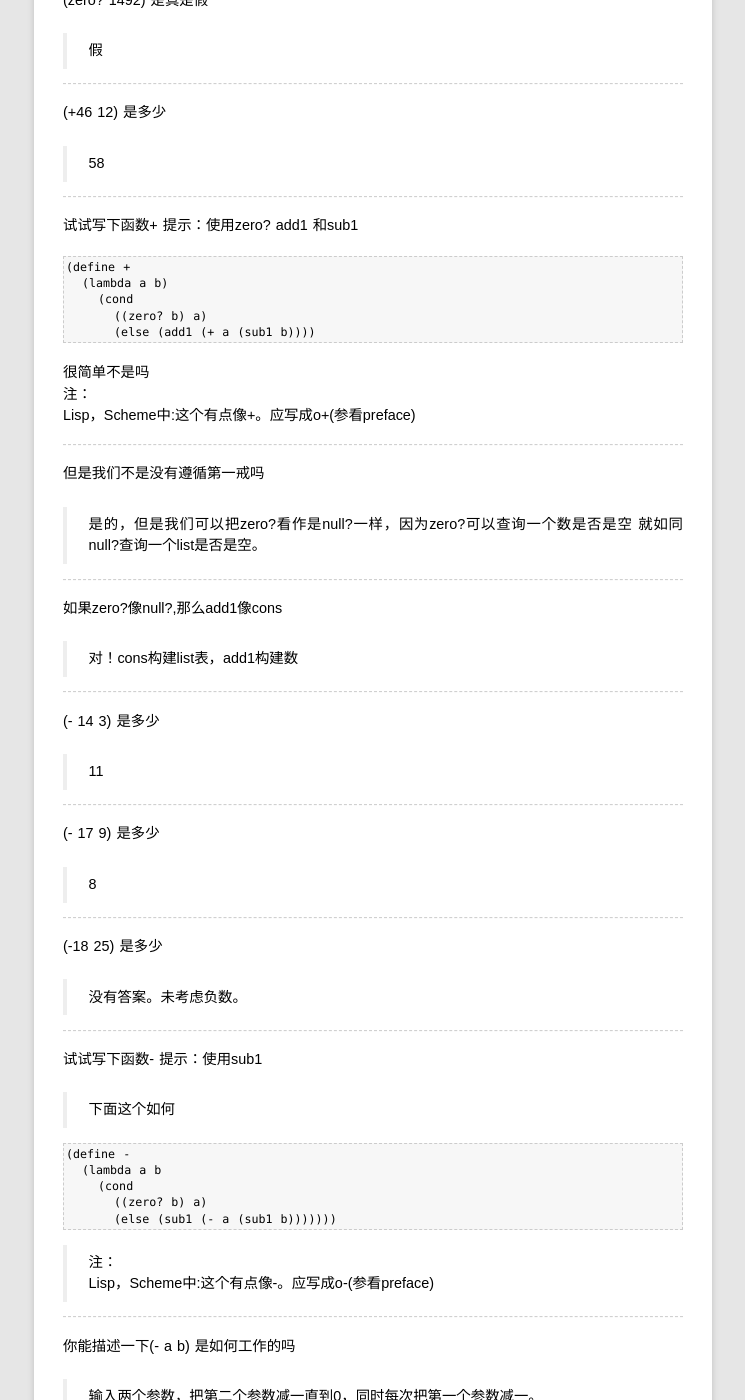
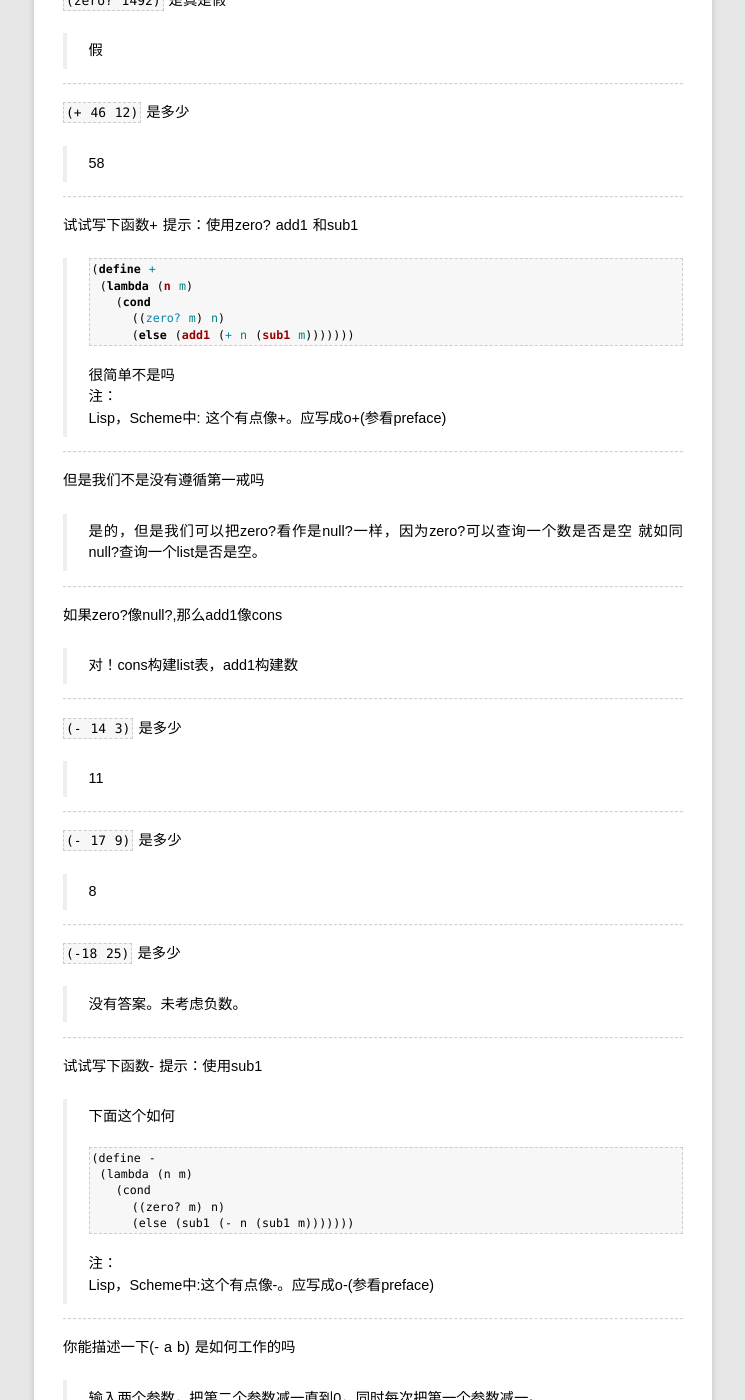
Before and after one commit to rhuichao/uternet.github.io, a Jekyll site: the page built from TLS/04.md, in a window 1280 px wide and 1400 px high, scrolled down 1546 px. Shown: the whole window, without its empty margins (267-1012 px from the left). Built offline with Jekyll 4.4.1, drawn with Linux system fonts in a browser that asks for light colours; some web fonts are replaced; Markdown is read by kramdown in place of the engine named in the settings; some of the changed text lies outside the part shown.

Commit message:
new document posted

````diff
--- a/TLS/04.md
+++ b/TLS/04.md
@@ -44,30 +44,30 @@ title: 数字游戏
 
 --------------
 
-(add1 67) 是多少
+`(add1 67)` 是多少
 
 >68。同上
 
 --------------
 
 
-(sub1 n) 是多少，其中n是5
+`(sub1 n)` 是多少，其中n是5
 
 >4
 >注：
 >Lisp中：1-
 >Scmeme中：
-
-```
-(define sub1
-  (lambda (n)
-    (- n 1)))
-```
+>
+>```
+>(define sub1
+>  (lambda (n)
+>    (- n 1)))
+>```
 
 --------------
 
 
-(sub1 0) 是多少
+`(sub1 0)` 是多少
 
 >没有答案
 >注：
@@ -76,7 +76,7 @@ title: 数字游戏
 --------------
 
 
-(zero? 0) 是真还是假
+`(zero? 0)` 是真还是假
 
 >真
 >注：
@@ -84,13 +84,13 @@ title: 数字游戏
 
 --------------
 
-(zero? 1492) 是真是假
+`(zero? 1492)` 是真是假
 
 >假
 
 --------------
 
-(+46 12) 是多少
+`(+ 46 12)` 是多少
 
 >58
 
@@ -99,17 +99,17 @@ title: 数字游戏
 试试写下函数+
 提示：使用zero? add1 和sub1
 
-```
-(define +
-  (lambda a b)
-    (cond
-      ((zero? b) a)
-      (else (add1 (+ a (sub1 b))))
-```
-
-很简单不是吗
-注：
-Lisp，Scheme中:这个有点像+。应写成o+(参看preface)
+>```scheme
+>(define +
+>  (lambda (n m)
+>    (cond
+>      ((zero? m) n)
+>      (else (add1 (+ n (sub1 m)))))))
+>```
+>
+>很简单不是吗
+>注：
+>Lisp，Scheme中: 这个有点像+。应写成o+(参看preface)
 
 --------------
 
@@ -125,19 +125,19 @@ Lisp，Scheme中:这个有点像+。应写成o+(参看preface)
 
 --------------
 
-(- 14 3) 是多少
+`(- 14 3)` 是多少
 
 >11
 
 --------------
 
-(- 17 9) 是多少
+`(- 17 9)` 是多少
 
 >8
 
 --------------
 
-(-18 25) 是多少
+`(-18 25)` 是多少
 
 >没有答案。未考虑负数。
 
@@ -148,15 +148,15 @@ Lisp，Scheme中:这个有点像+。应写成o+(参看preface)
 提示：使用sub1
 
 >下面这个如何
-
-```
-(define -
-  (lambda a b
-    (cond
-      ((zero? b) a)
-      (else (sub1 (- a (sub1 b)))))))
-```
-
+>
+>```
+>(define -
+>  (lambda (n m)
+>    (cond
+>      ((zero? m) n)
+>      (else (sub1 (- n (sub1 m)))))))
+>```
+>
 >注：
 >Lisp，Scheme中:这个有点像-。应写成o-(参看preface)
 
````
